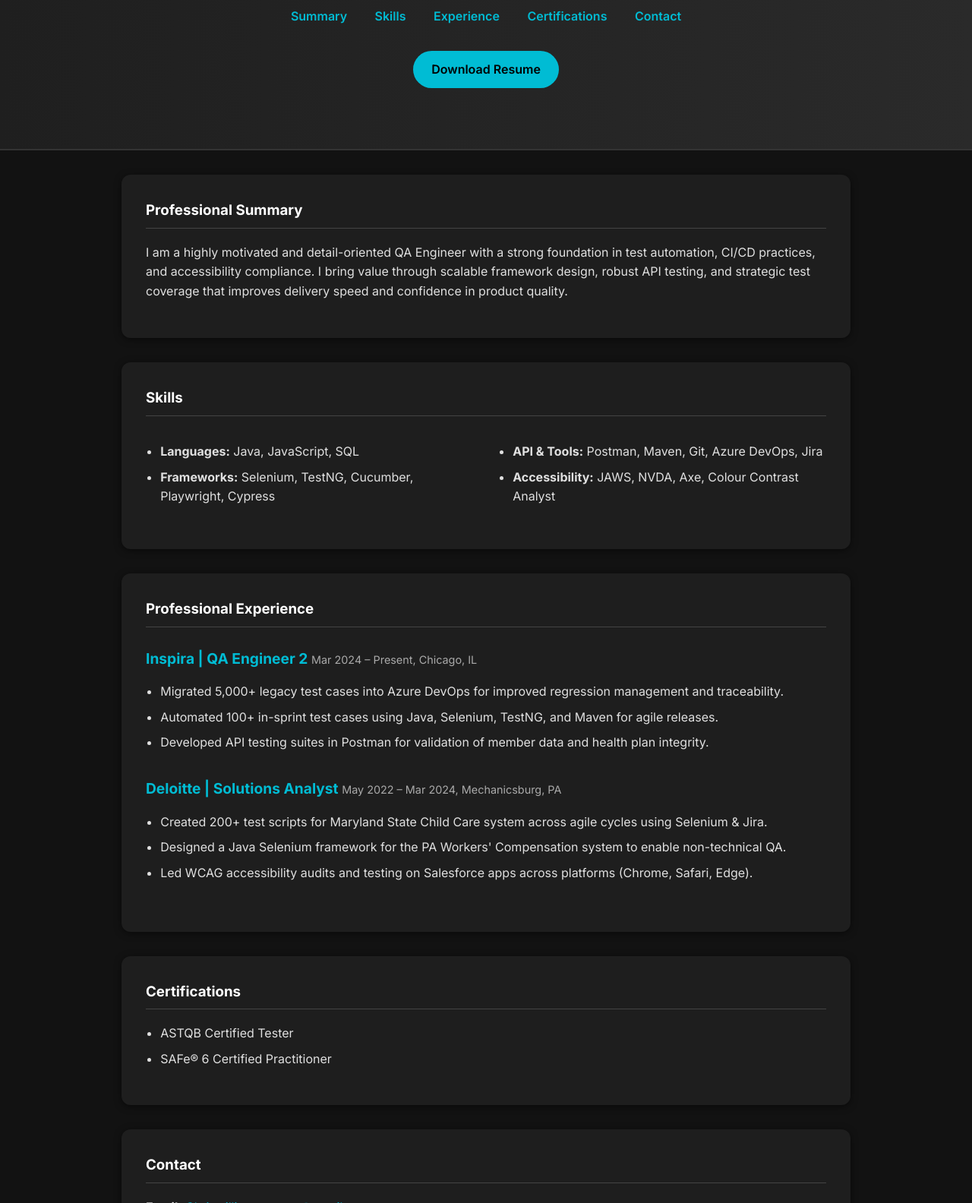
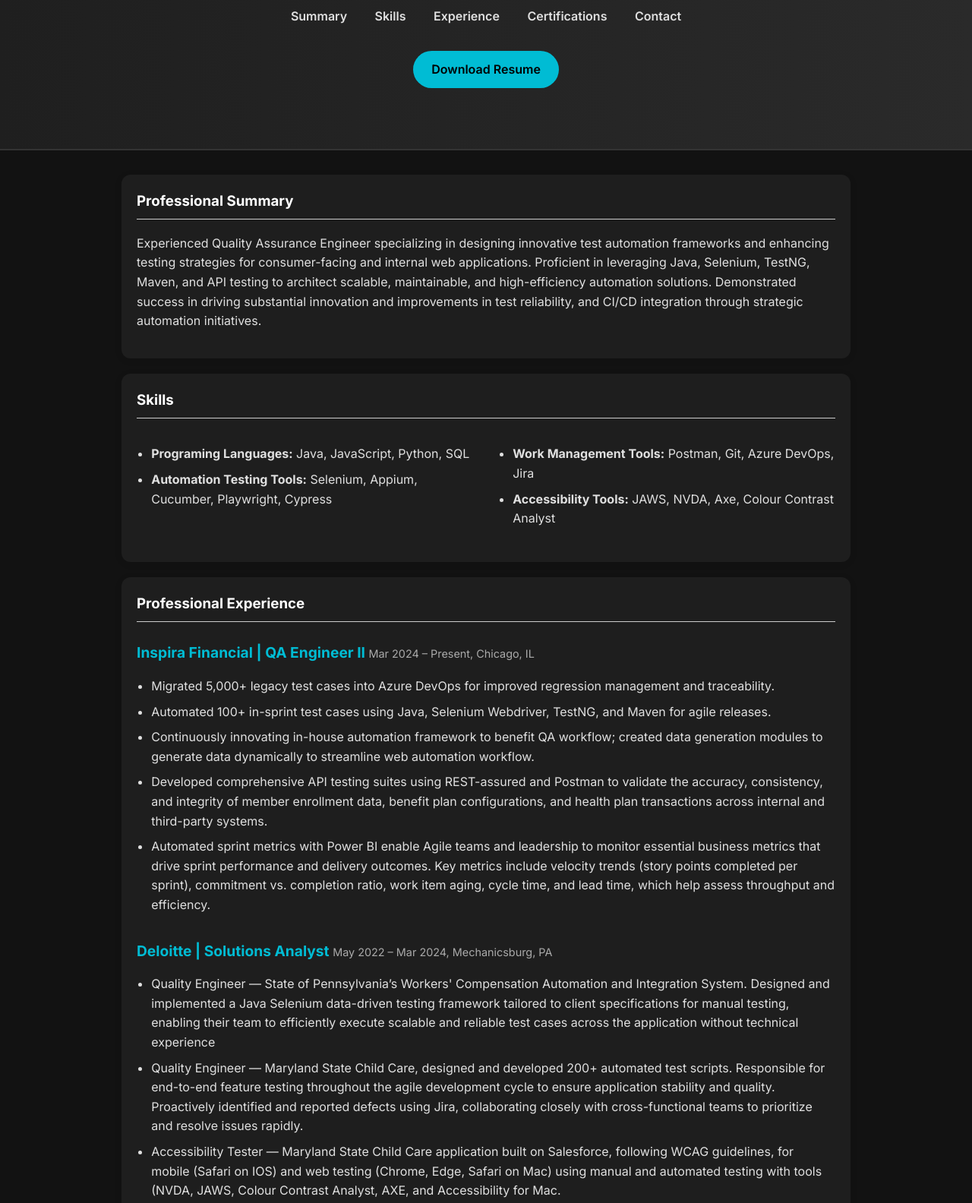
Before and after one commit to Christopher-R-Williams/resume-website, a plain HTML site: page index.html in a window 1280 px wide. Shown: the part 240-1824 px from the top of the page at 76% size. Drawn offline with Linux system fonts and the light colour scheme.

Commit message:
Initial Commit

```diff
--- a/index.html
+++ b/index.html
@@ -3,7 +3,7 @@
 <head>
   <meta charset="UTF-8">
   <meta name="viewport" content="width=device-width, initial-scale=1.0">
-  <title>Christopher Williams - QA Engineer</title>
+  <title>Christopher Williams - QA Engineer II</title>
   <link href="https://fonts.googleapis.com/css2?family=Inter:wght@400;600;700&display=swap" rel="stylesheet">
   <link rel="stylesheet" href="style.css">
   <style>
@@ -20,10 +20,19 @@
     body {
       background: var(--bg-color);
       color: var(--text-color);
+      font-family: 'Inter', sans-serif;
+      margin: 0;
+      padding: 0;
       transition: background 0.3s, color 0.3s;
+    }
+    header, section, nav a, h1, h2, h3, h4, p, ul, li {
+      color: var(--text-color);
     }
     section {
       background: var(--card-color);
+      padding: 20px;
+      border-radius: 12px;
+      margin-bottom: 20px;
     }
     #scrollTopBtn {
       position: fixed;
@@ -81,7 +90,6 @@
         document.body.classList.toggle('light-mode');
         themeToggle.textContent = document.body.classList.contains('light-mode') ? 'Dark Mode' : 'Light Mode';
       });
-
     });
   </script>
 </head>
@@ -89,8 +97,8 @@
 <button id="themeToggle">Light Mode</button>
 <header>
   <div class="container">
-    <h1>Christopher Williams</h1>
-    <h2>QA Engineer 2</h2>
+    <h1>Christopher R Williams</h1>
+    <h2>QA Engineer II</h2>
     <nav>
       <a href="#summary">Summary</a>
       <a href="#skills">Skills</a>
@@ -106,20 +114,23 @@
   <section id="summary">
     <h3>Professional Summary</h3>
     <p>
-      I am a highly motivated and detail-oriented QA Engineer with a strong foundation in test automation, CI/CD practices, and accessibility compliance. I bring value through scalable framework design, robust API testing, and strategic test coverage that improves delivery speed and confidence in product quality.
-    </p>
+      Experienced Quality Assurance Engineer specializing in designing innovative test automation
+      frameworks and enhancing testing strategies for consumer-facing and internal web applications. Proficient in leveraging
+      Java, Selenium, TestNG, Maven, and API testing to architect scalable, maintainable, and high-efficiency automation
+      solutions. Demonstrated success in driving substantial innovation and improvements in test reliability, and CI/CD
+      integration through strategic automation initiatives.    </p>
   </section>
 
   <section id="skills">
     <h3>Skills</h3>
     <div class="grid">
       <ul>
-        <li><strong>Languages:</strong> Java, JavaScript, SQL</li>
-        <li><strong>Frameworks:</strong> Selenium, TestNG, Cucumber, Playwright, Cypress</li>
+        <li><strong>Programing Languages:</strong> Java, JavaScript, Python, SQL</li>
+        <li><strong>Automation Testing Tools:</strong> Selenium, Appium, Cucumber, Playwright, Cypress</li>
       </ul>
       <ul>
-        <li><strong>API & Tools:</strong> Postman, Maven, Git, Azure DevOps, Jira</li>
-        <li><strong>Accessibility:</strong> JAWS, NVDA, Axe, Colour Contrast Analyst</li>
+        <li><strong>Work Management Tools:</strong> Postman, Git, Azure DevOps, Jira</li>
+        <li><strong>Accessibility Tools:</strong> JAWS, NVDA, Axe, Colour Contrast Analyst</li>
       </ul>
     </div>
   </section>
@@ -128,20 +139,32 @@
     <h3>Professional Experience</h3>
 
     <article>
-      <h4>Inspira | QA Engineer 2 <span>Mar 2024 – Present, Chicago, IL</span></h4>
+      <h4>Inspira Financial | QA Engineer II <span>Mar 2024 – Present, Chicago, IL</span></h4>
       <ul>
         <li>Migrated 5,000+ legacy test cases into Azure DevOps for improved regression management and traceability.</li>
-        <li>Automated 100+ in-sprint test cases using Java, Selenium, TestNG, and Maven for agile releases.</li>
-        <li>Developed API testing suites in Postman for validation of member data and health plan integrity.</li>
+        <li>Automated 100+ in-sprint test cases using Java, Selenium Webdriver, TestNG, and Maven for agile releases.</li>
+        <li>Continuously innovating in-house automation framework to benefit QA workflow;
+          created data generation modules to generate data dynamically to streamline web automation workflow.</li>
+        <li>Developed comprehensive API testing suites using REST-assured and Postman to validate the accuracy, consistency, and integrity of member enrollment data, benefit plan configurations, and health plan transactions across internal and third-party systems. </li>
+        <li>Automated sprint metrics with Power BI enable Agile teams and leadership to monitor essential business metrics that drive sprint performance and delivery outcomes. Key metrics include velocity trends (story points completed per sprint),
+          commitment vs. completion ratio, work item aging, cycle time, and lead time, which help assess throughput and efficiency. </li>
       </ul>
     </article>
 
     <article>
       <h4>Deloitte | Solutions Analyst <span>May 2022 – Mar 2024, Mechanicsburg, PA</span></h4>
       <ul>
-        <li>Created 200+ test scripts for Maryland State Child Care system across agile cycles using Selenium & Jira.</li>
-        <li>Designed a Java Selenium framework for the PA Workers' Compensation system to enable non-technical QA.</li>
-        <li>Led WCAG accessibility audits and testing on Salesforce apps across platforms (Chrome, Safari, Edge).</li>
+        <li>Quality Engineer — State of Pennsylvania’s Workers' Compensation Automation and
+          Integration System. Designed and implemented a Java Selenium data-driven testing framework tailored to client
+          specifications for manual testing, enabling their team to efficiently execute scalable and reliable test cases across
+          the application without technical experience</li>
+        <li>Quality Engineer — Maryland State Child Care, designed and developed 200+ automated
+          test scripts. Responsible for end-to-end feature testing throughout the agile development cycle to ensure
+          application stability and quality. Proactively identified and reported defects using Jira, collaborating closely with
+          cross-functional teams to prioritize and resolve issues rapidly. </li>
+        <li>Accessibility Tester — Maryland State Child Care application built on Salesforce, following WCAG guidelines, for
+          mobile (Safari on IOS) and web testing (Chrome, Edge, Safari on Mac) using manual and automated testing with
+          tools (NVDA, JAWS, Colour Contrast Analyst, AXE, and Accessibility for Mac.</li>
       </ul>
     </article>
   </section>
@@ -164,11 +187,10 @@
 
 <footer>
   <div class="container">
-    <p>&copy; 2025 Christopher Williams</p>
+    <p>&copy; 2025 Christopher Williams — Built with ❤️ in Chicago</p>
   </div>
 </footer>
 
 <button id="scrollTopBtn" title="Go to top">↑ Top</button>
-
 </body>
 </html>
--- a/style.css
+++ b/style.css
@@ -1,107 +1,155 @@
+/* Theme Variables */
+:root {
+  --bg-color: #121212;
+  --text-color: #e0e0e0;
+  --card-color: #1e1e1e;
+  --header-bg: linear-gradient(to right, #1f1f1f, #2a2a2a);
+  --section-heading-color: #ffffff;
+  --subheading-color: #bbb;
+  --link-color: #00bcd4;
+  --footer-bg: #181818;
+  --footer-color: #888;
+}
+
+body.light-mode {
+  --bg-color: #f4f4f4;
+  --text-color: #111111;
+  --card-color: #ffffff;
+  --header-bg: linear-gradient(to right, #e0e0e0, #f9f9f9);
+  --section-heading-color: #111111;
+  --subheading-color: #444;
+  --link-color: #007c91;
+  --footer-bg: #ededed;
+  --footer-color: #444;
+}
+
 /* Global Styles */
 body {
   margin: 0;
   font-family: 'Inter', sans-serif;
-  background: #121212;
-  color: #e0e0e0;
+  background: var(--bg-color);
+  color: var(--text-color);
   line-height: 1.6;
+  transition: background 0.3s, color 0.3s;
 }
+
 .container {
   max-width: 960px;
   margin: 0 auto;
   padding: 2rem;
 }
+
 header {
-  background: linear-gradient(to right, #1f1f1f, #2a2a2a);
+  background: var(--header-bg);
   padding: 3rem 1rem;
   text-align: center;
   border-bottom: 2px solid #333;
 }
+
 header h1 {
   font-size: 2.5rem;
   margin-bottom: 0.5rem;
-  color: #ffffff;
+  color: var(--section-heading-color);
 }
+
 header h2 {
-  color: #bbb;
+  color: var(--subheading-color);
   font-weight: 400;
 }
+
 nav {
   margin: 1rem 0;
 }
+
 nav a {
-  color: #00bcd4;
+  color: var(--link-color);
   margin: 0 1rem;
   text-decoration: none;
   font-weight: 600;
 }
+
 nav a:hover {
   text-decoration: underline;
 }
+
 .btn {
   display: inline-block;
   margin-top: 1rem;
   padding: 0.75rem 1.5rem;
-  background: #00bcd4;
+  background: var(--link-color);
   color: #000;
   text-decoration: none;
   border-radius: 30px;
   font-weight: 600;
   transition: background 0.3s ease;
 }
+
 .btn:hover {
   background: #00acc1;
 }
+
 section {
-  background: #1e1e1e;
+  background: var(--card-color);
+  color: var(--text-color);
   margin-bottom: 2rem;
   padding: 2rem;
   border-radius: 12px;
-  box-shadow: 0 2px 10px rgba(0,0,0,0.5);
+  box-shadow: 0 2px 10px rgba(0,0,0,0.1);
 }
+
 section h3 {
   margin-top: 0;
-  color: #ffffff;
-  border-bottom: 1px solid #444;
+  color: var(--section-heading-color);
+  border-bottom: 1px solid #ccc;
   padding-bottom: 0.5rem;
 }
+
 ul {
   padding-left: 1.2rem;
 }
+
 ul li {
   margin-bottom: 0.5rem;
 }
+
 .grid {
   display: flex;
   flex-wrap: wrap;
   gap: 2rem;
 }
+
 .grid ul {
   flex: 1 1 300px;
 }
+
 article {
   margin-bottom: 2rem;
 }
+
 article h4 {
   font-size: 1.2rem;
-  color: #00bcd4;
+  color: var(--link-color);
   margin-bottom: 0.3rem;
 }
+
 article h4 span {
   font-size: 0.9rem;
   color: #aaa;
   font-weight: normal;
 }
+
 #contact a {
-  color: #00bcd4;
+  color: var(--link-color);
 }
+
 footer {
   text-align: center;
   padding: 2rem;
-  background: #181818;
-  color: #888;
+  background: var(--footer-bg);
+  color: var(--footer-color);
   border-top: 1px solid #333;
 }
+
 @media (max-width: 600px) {
   nav {
     display: flex;
```
Also changed, not shown: 1 other file.
